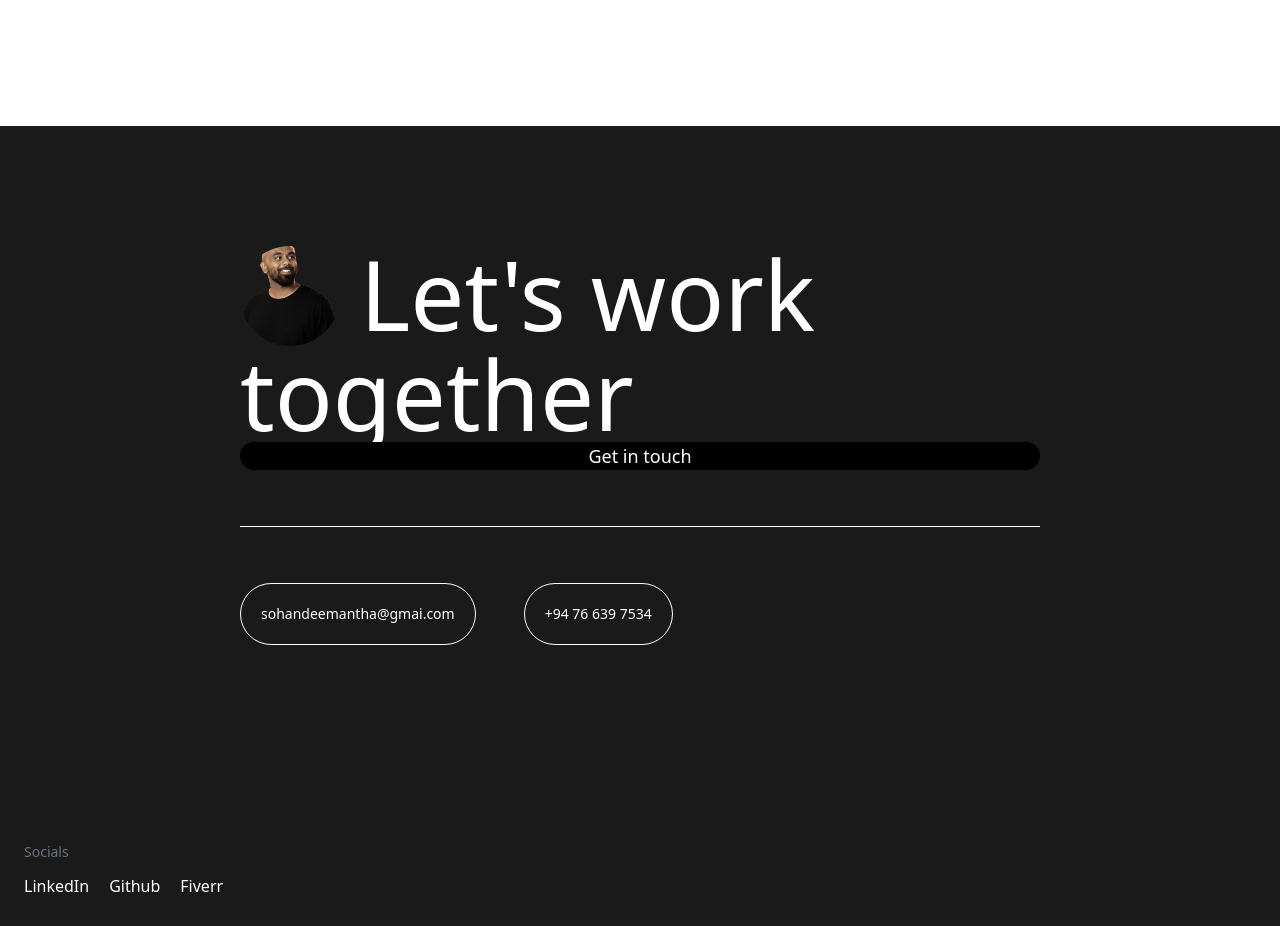
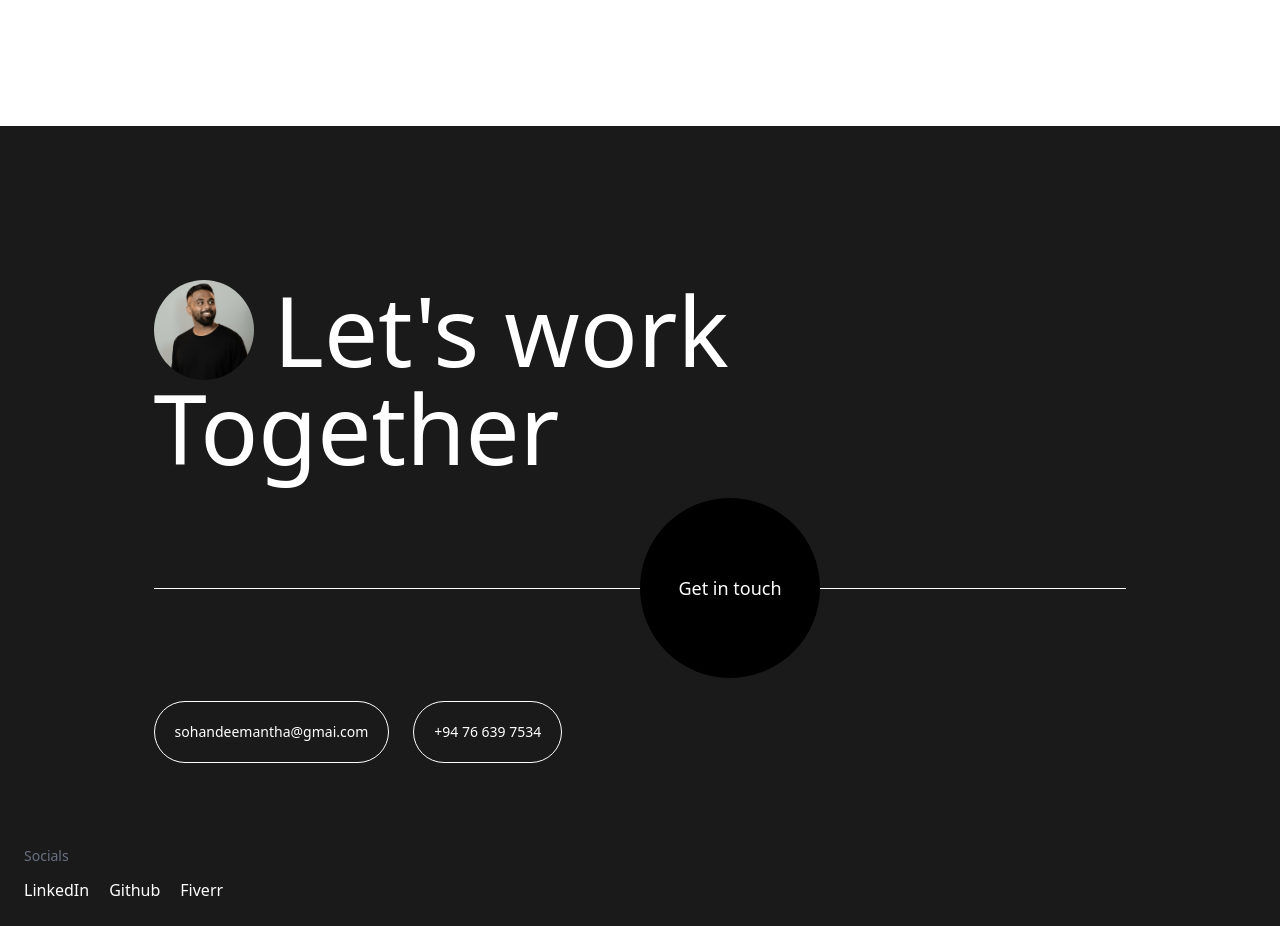
Before and after one commit to SohanDee/portfolio-next, a Next.js app: page / in a window 1280 px wide. Shown: the part 1920-2846 px from the top of the page. Built offline with nearby package versions, Linux system fonts and the light colour scheme; a web font is replaced by a local one.

Commit message:
Update Contact component

```diff
--- a/src/components/Contact/contact.jsx
+++ b/src/components/Contact/contact.jsx
@@ -9,26 +9,28 @@ const Contact = () => {
         target: container,
         offset: ["start end", "end end"]
     })
+    // const isMobile = typeof window !== "undefined" && window.innerWidth < 768;
     const x = useTransform(scrollYProgress, [0,1], [-100, 0]);
   return (
-    <div ref={container} className="z-0 h-[100vh] bg-[#1a1a1a] flex flex-col justify-between">
-      <div className="text-white">
-        <div className="relative text-8xl font-light py-30 px-60 flex flex-col">
-          <div className="flex gap-5">
-            <div className="bg-[url('/Hero.png')] bg-cover bg-center w-[100px] h-[100px] inline-block rounded-full"></div>
+    <div ref={container} className="z-10 h-screen w-screen bg-[#1a1a1a] relative overflow-hidden">
+        <div className="text-white font-light p-[15vw] md:p-[12vw]">
+            <div className="flex flex-col items-center md:items-start text-7xl md:text-8xl mx-auto md:mx-0">
+          <div className="flex flex-col md:flex-row items-center gap-5 justify-center md:justify-start text-center md:text-start">
+            <div className="bg-[url('/profile.png')] bg-cover bg-center w-[20vw] h-[20vw] max-w-[100px] max-h-[100px] rounded-full"></div>
             <div>Let&#39;s work</div>
           </div>
-          <div>together</div>
-          <div className="flex flex-col justify-center items-end">
-            <motion.div style={{x}} className="text-lg w-full h-full bg-black flex items-center justify-center rounded-full">
+          <div>Together</div>
+          </div>
+          <div className="my-[6vh] md:my-[10vh] flex flex-col justify-center relative">
+            <motion.div style={{x}} className="text-sm md:text-lg w-1/2 max-w-[180px] aspect-square bg-black flex items-center justify-center rounded-full absolute start-1/3 md:start-1/2">
               Get in touch
             </motion.div>
-            <hr className="my-14 w-[100%]" />
+            <hr className="my-8 w-full" />
           </div>
-          <div className="flex gap-12 text-sm">
+          <div className="flex flex-col md:flex-row items-center gap-6 text-sm">
             <a
               href="mailto:sohandeemantha@gmail.com"
-              className="border-1 p-5 rounded-full cursor-pointer"
+              className="border p-5 rounded-full cursor-pointer"
             >
               sohandeemantha@gmai.com
             </a>
@@ -36,14 +38,13 @@ const Contact = () => {
               href="https://wa.me/94766397534"
               target="_blank"
               rel="noopener noreferrer"
-              className="border-1 p-5 rounded-full cursor-pointer"
+              className="border p-5 rounded-full cursor-pointer"
             >
               +94 76 639 7534
             </a>
           </div>
         </div>
-      </div>
-      <div className="my-4 mx-6">
+      <div className="absolute bottom-3 left-6">
         <p className="text-sm text-gray-500">Socials</p>
         <div className="flex gap-5 text-white my-3">
           <a href="https://www.linkedin.com/in/sohan-wijemanna-202615221/" target="_blank">LinkedIn</a>
```
Also changed, not shown: public/profile.png (added).
